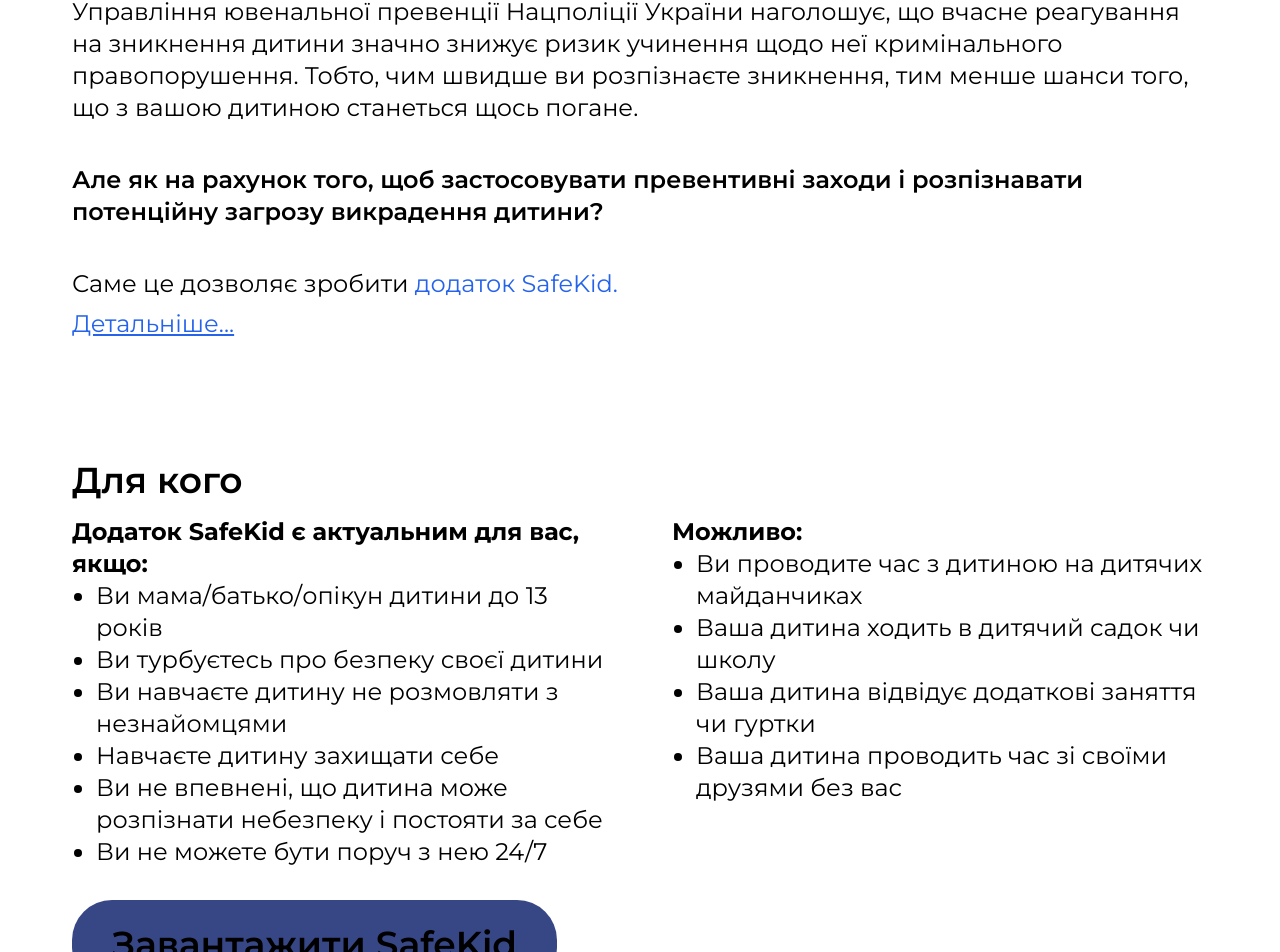
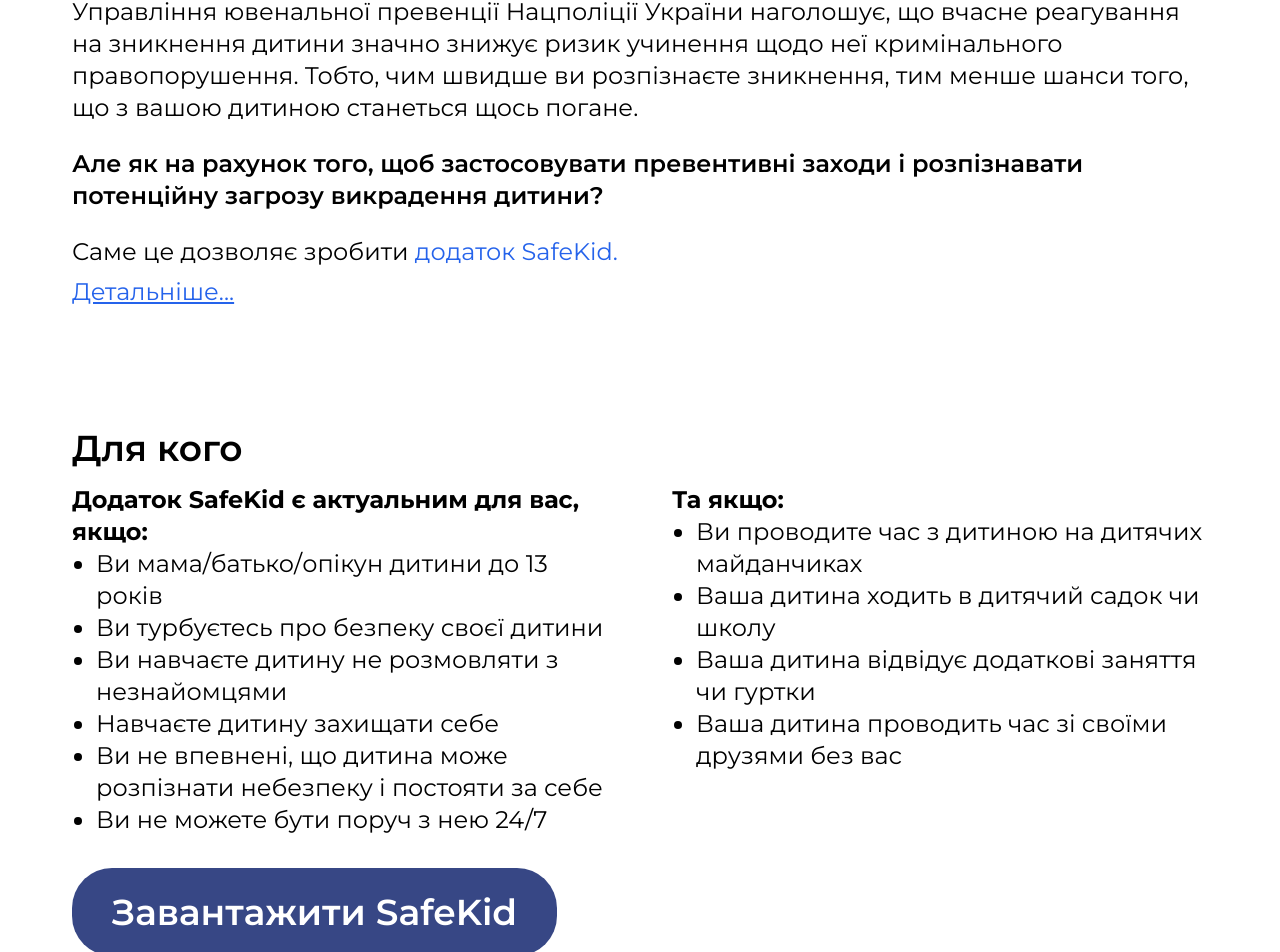
Before and after one commit to OlesiaTr/safekid-landing-page, a Next.js app: page / in a window 1280 px wide. Shown: the part 1409-2361 px from the top of the page. Built offline with nearby package versions, Linux system fonts and the light colour scheme.

Commit message:
* update description section

```diff
--- a/src/data/description.json
+++ b/src/data/description.json
@@ -25,7 +25,7 @@
     ]
   },
   "rightColumnData": {
-    "label": "Можливо:",
+    "label": "Та якщо:",
     "rightColumnPts": [
       {
         "label": "Ви проводите час з дитиною на дитячих майданчиках"
@@ -41,5 +41,6 @@
       }
     ]
   },
-  "desktopBtn": { "label": "Завантажити SafeKid" }
+  "desktopBtn": { "label": "Завантажити SafeKid" },
+  "linkToDownload": "#download-app"
 }
--- a/src/sections/description/description.tsx
+++ b/src/sections/description/description.tsx
@@ -1,5 +1,7 @@
 import { Button, List, ListTitle, Title } from '@/components/ui';
 import data from '@/data/description.json';
+import { smoothScroll } from '@/utils';
+import { MouseEvent } from 'react';
 
 export const Description = () => {
   return (
@@ -17,7 +19,11 @@
         </div>
       </div>
 
-      <Button label={data.desktopBtn.label} />
+      <Button
+        label={data.desktopBtn.label}
+        styles="text-white"
+        onClick={(e: MouseEvent) => smoothScroll(e, data.linkToDownload)}
+      />
     </section>
   );
 };
--- a/src/sections/relevance/relevance.tsx
+++ b/src/sections/relevance/relevance.tsx
@@ -75,7 +75,7 @@
       {data.relevancePts.map((item, id) => (
         <p
           key={id}
-          className="mb-10 leading-normal odd:font-semibold md:text-lg xl:text-2xl "
+          className="mb-6 leading-normal odd:font-semibold md:text-lg xl:text-2xl "
         >
           {item.label}
         </p>
@@ -97,12 +97,12 @@
       {isClicked ? (
         <>
           <span
-            className="mb-2 cursor-pointer select-none leading-normal text-blue underline transition md:text-lg xl:text-2xl "
+            className="mb-4 cursor-pointer select-none leading-normal text-blue underline transition md:text-lg xl:text-2xl "
             onClick={onMoreDetailsClick}
           >
             {data.inMoreDetails.clickableToClose}
           </span>
-          <div className="mb-10">
+          <div className="mb-6">
             <p className=" leading-normal md:text-lg xl:text-2xl ">
               <strong>{boldFirst}</strong>
               {afterFirst}
```
Also changed, not shown: 1 other file (tests, documents, lock files or other folders).
